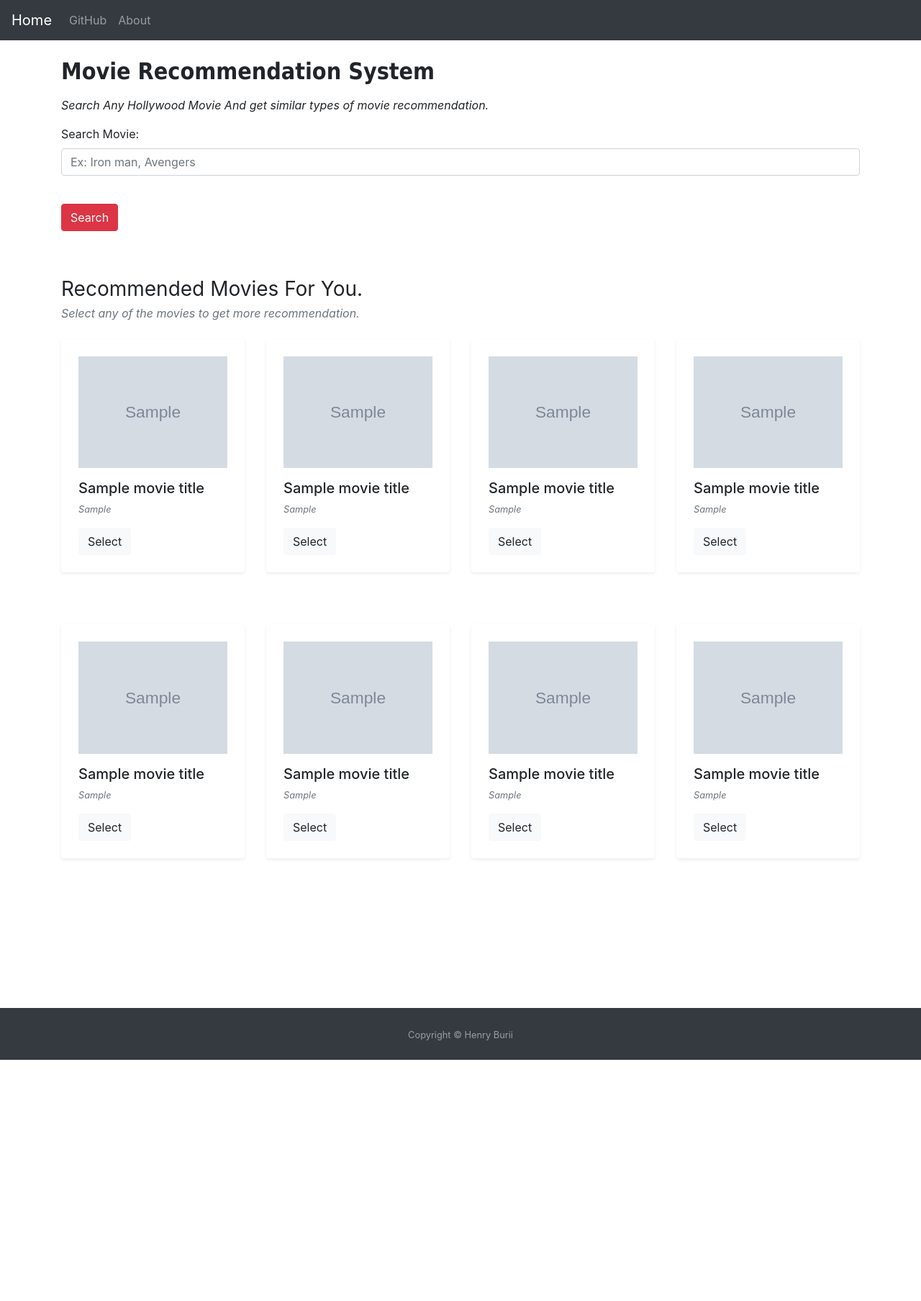
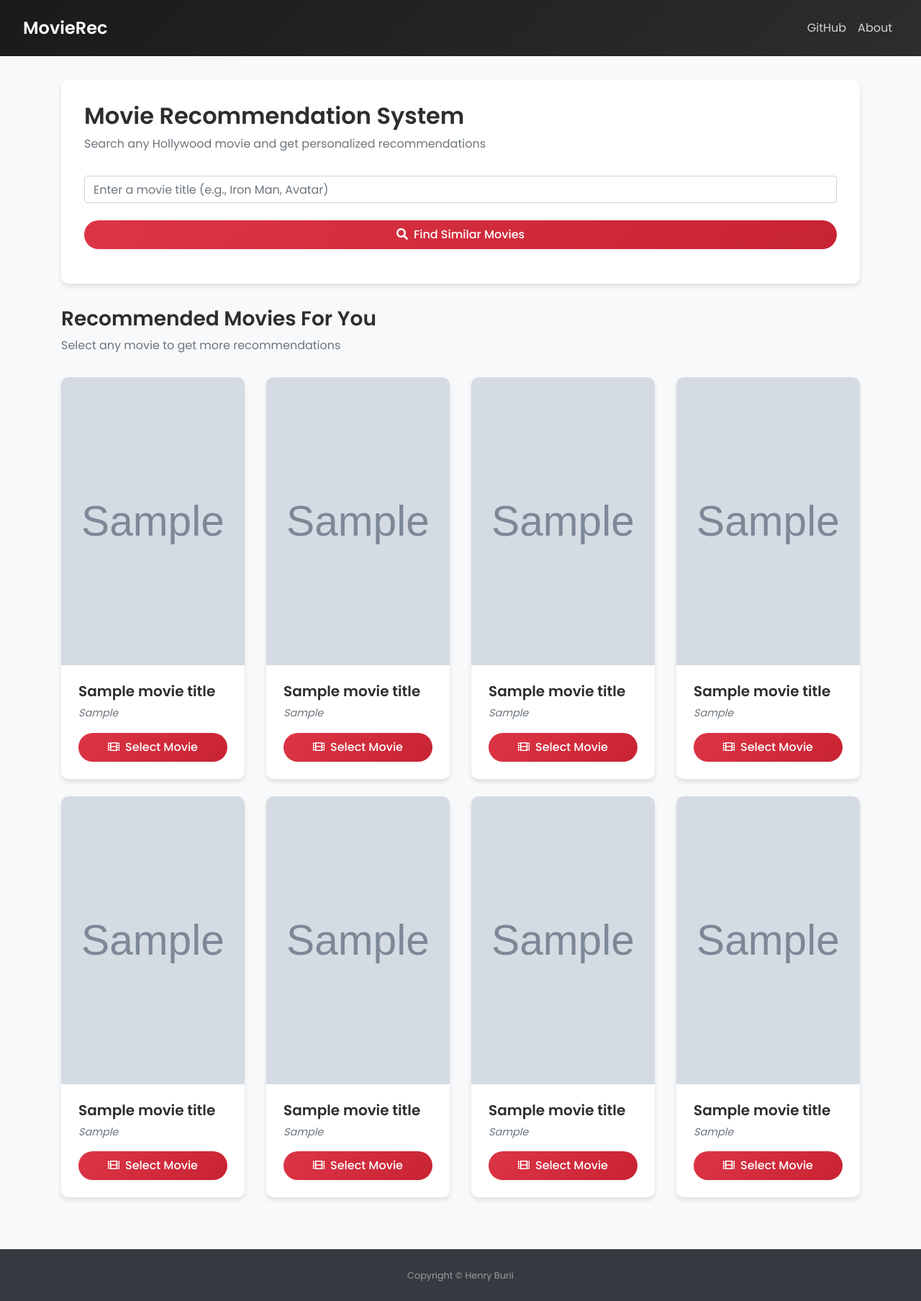
Before and after one commit to buriihenry/Movie-Recommender-system, a Flask app: template templates/recommended.html in a window 1280 px wide. Shown: the whole page at 72% size. Before the commit the page ends 1472 px from the top, so only its background shows below. Run offline with Flask 2, Linux system fonts and the light colour scheme; the template is opened without the code that fills it: most values are stand-ins (such as "Sample title", 1, 10 or a date in 2020); grey boxes marked "Sample" are stand-in pictures; some libraries are stand-ins or nearby versions.

Commit message:
Enhance movie recommendation system with improved error handling, logging, and UI updates

```diff
--- a/app.py
+++ b/app.py
@@ -1,5 +1,5 @@
-# Importing the necessary libraries and modules
-from flask import Flask, request, render_template
+# Importing modules
+from flask import Flask, request, render_template, jsonify
 from flask_cors import cross_origin
 import pandas as pd
 from sklearn.feature_extraction.text import CountVectorizer
@@ -7,114 +7,173 @@ from sklearn.metrics.pairwise import cosine_similarity
 from difflib import get_close_matches
 from tmdbv3api import TMDb, Movie
 import requests
+import logging
+import os
+from functools import lru_cache
+from typing import Dict, List, Optional
+import time
+
+# Configure logging
+logging.basicConfig(
+    level=logging.INFO,
+    format='%(asctime)s - %(name)s - %(levelname)s - %(message)s'
+)
+logger = logging.getLogger(__name__)
+
+# Configuration
+class Config:
+    TMDB_API_KEY = 'e955d66146c91573e52a09a5566459d4'
+    CACHE_SIZE = 128
+    SIMILARITY_CACHE_FILE = 'Data/similarity_matrix.npy'
+    MAX_RETRIES = 3
+    RETRY_DELAY = 1  # seconds
 
 # Initialising flask app
 app = Flask(__name__)
+app.config.from_object(Config)
 
-# load the data
-df = pd.read_csv('Data/preprocessed_data.csv')
-# load cache data
-df_cache = pd.read_csv('Data/cache_data.csv')
-# storing movie title into list
-movie_list = list(df['movie_title'])
+# Initialize TMDB API
+tmdb = TMDb()
+tmdb.api_key = Config.TMDB_API_KEY
 
-# creating TMDB Api Object
-tmdb = TMDb()
-tmdb.api_key = 'e955d66146c91573e52a09a5566459d4'
+def load_data() -> tuple:
+    """Load and prepare the movie data."""
+    try:
+        df = pd.read_csv('Data/preprocessed_data.csv')
+        df_cache = pd.read_csv('Data/cache_data.csv')
+        movie_list = list(df['movie_title'])
+        return df, df_cache, movie_list
+    except Exception as e:
+        logger.error(f"Error loading data: {str(e)}")
+        raise
 
+# Load data
+try:
+    df, df_cache, movie_list = load_data()
+except Exception as e:
+    logger.error(f"Failed to load data: {str(e)}")
+    raise
 
-# This Function take movie name list and return their Poster link, Tag Line and Title into dictionary
-def get_poster_link(title_list):
+@lru_cache(maxsize=Config.CACHE_SIZE)
+def compute_similarity_matrix() -> tuple:
+    """Compute and cache the similarity matrix."""
+    try:
+        cv = CountVectorizer()
+        count_matrix = cv.fit_transform(df['comb'])
+        cosine_sim = cosine_similarity(count_matrix)
+        return cosine_sim, cv
+    except Exception as e:
+        logger.error(f"Error computing similarity matrix: {str(e)}")
+        raise
+
+def validate_movie_title(title: str) -> Optional[str]:
+    """Validate and correct movie title."""
+    if not title or not isinstance(title, str):
+        return None
+
+    title = title.lower().strip()
+    matches = get_close_matches(title, movie_list, n=3, cutoff=0.6)
+    return matches[0] if matches else None
+
+def get_poster_link(title_list: List[str]) -> Dict[str, List[str]]:
     """
-    This Function take movie name list and return their Poster link, Tag line and Title into dictionary.
+    Fetch movie metadata from TMDB API with caching and error handling.
+
+    Args:
+        title_list: List of movie titles to fetch metadata for
+
+    Returns:
+        Dictionary containing movie titles, poster links, and taglines
     """
-    # TMDB Movie Api Object
     tmdb_movie = Movie()
-
-    # Storing data in to dictionary
     dic_data = {"Movie_Title": [], "Poster_Links": [], "Tag_Line": []}
 
     for title in title_list:
-
-        # checking given movie is present in our cache database or not.
-        r_df = df_cache[df_cache['Title'] == title]
         try:
-            # if given movie is found in our cache database then run this part
+            # Check cache first
+            r_df = df_cache[df_cache['Title'] == title]
             if len(r_df) >= 1:
                 dic_data["Movie_Title"].append(r_df['Movie_Title'].values[0])
                 dic_data["Poster_Links"].append(r_df['Poster_Links'].values[0])
                 dic_data["Tag_Line"].append(r_df['Tag_Line'].values[0])
+                continue
 
-            # otherwise retrieve the data from tmdbi api
-            else:
-                result = tmdb_movie.search(title)
-                movie_id = result[0].id
-                response = requests.get('https://api.themoviedb.org/3/movie/{}?api_key={}'.format(movie_id, tmdb.api_key))
-                data_json = response.json()
+            # Fetch from TMDB API with retries
+            for attempt in range(Config.MAX_RETRIES):
+                try:
+                    result = tmdb_movie.search(title)
+                    if not result:
+                        logger.warning(f"No results found for movie: {title}")
+                        break
 
-                # Fetching movie title and poster link
-                movie_title = data_json['title']
-                movie_poster_link = "https://image.tmdb.org/t/p/original" + data_json['poster_path']
-                movie_tag_line = data_json['tagline']
+                    movie_id = result[0].id
+                    response = requests.get(
+                        f'https://api.themoviedb.org/3/movie/{movie_id}?api_key={Config.TMDB_API_KEY}',
+                        timeout=5
+                    )
+                    response.raise_for_status()
+                    data_json = response.json()
 
-                # Appending movie title and poster link into dictionary
-                dic_data['Movie_Title'].append(movie_title)
-                dic_data['Poster_Links'].append(movie_poster_link)
-                dic_data['Tag_Line'].append(movie_tag_line)
-        except:
-            pass
+                    dic_data['Movie_Title'].append(data_json['title'])
+                    dic_data['Poster_Links'].append(
+                        f"https://image.tmdb.org/t/p/original{data_json['poster_path']}"
+                    )
+                    dic_data['Tag_Line'].append(data_json.get('tagline', ''))
+                    break
+                except requests.exceptions.RequestException as e:
+                    if attempt == Config.MAX_RETRIES - 1:
+                        logger.error(f"Failed to fetch data for {title}: {str(e)}")
+                    time.sleep(Config.RETRY_DELAY)
+
+        except Exception as e:
+            logger.error(f"Error processing movie {title}: {str(e)}")
+            continue
 
     return dic_data
 
-
-@app.route('/', methods=['GET'])  # route to display the Home Page
+@app.route('/', methods=['GET'])
 @cross_origin()
 def home():
+    """Render the home page."""
     return render_template('index.html')
 
+@app.route('/', methods=['POST'])
+@cross_origin()
+def recommendation():
+    """Handle movie recommendations."""
+    if request.method != 'POST':
+        return jsonify({"error": "Method not allowed"}), 405
 
-@app.route('/', methods=['POST', 'GET'])  # route to show the recommendation in web UI
-@cross_origin()
-# This function take movie name from user, and return 10 similar type of movies.
-def recommendation():
-    if request.method == 'POST':
-        try:
-            # reading the inputs given by the user
-            title = request.form['search']
-            title = title.lower()
-            # create count matrix from this new combined column
-            cv = CountVectorizer()
-            count_matrix = cv.fit_transform(df['comb'])
+    try:
+        # Get and validate input
+        title = request.form.get('search', '').strip()
+        if not title:
+            return render_template('error.html', error="Please enter a movie title")
 
-            # now compute the cosine similarity
-            cosine_sim = cosine_similarity(count_matrix)
+        # Validate and correct movie title
+        correct_title = validate_movie_title(title)
+        if not correct_title:
+            return render_template('error.html', error="Movie not found")
 
-            # correcting user input spell (close match from our movie list)
-            correct_title = get_close_matches(title, movie_list, n=3, cutoff=0.6)[0]
+        # Get similarity matrix
+        cosine_sim, _ = compute_similarity_matrix()
 
-            # get the index value of given movie title
-            idx = df['movie_title'][df['movie_title'] == correct_title].index[0]
+        # Get movie index and similarity scores
+        idx = df['movie_title'][df['movie_title'] == correct_title].index[0]
+        sim_scores = list(enumerate(cosine_sim[idx]))
 
-            # get the pairwise similarity scores of all movies with that movie
-            sim_score = list(enumerate(cosine_sim[idx]))
+        # Sort and get top 15 similar movies
+        sim_scores = sorted(sim_scores, key=lambda x: x[1], reverse=True)[0:15]
+        suggested_movies = [df['movie_title'][i[0]] for i in sim_scores]
 
-            # sort the movie based on similarity scores
-            sim_score = sorted(sim_score, key=lambda x: x[1], reverse=True)[0:15]
+        # Get movie metadata
+        poster_data = get_poster_link(suggested_movies)
+        return render_template('recommended.html', output=poster_data)
 
-            # suggested movies are storing into a list
-            suggested_movie_list = []
-            for i in sim_score:
-                movie_index = i[0]
-                suggested_movie_list.append(df['movie_title'][movie_index])
-
-            # calling get_poster_link function to fetch their title and poster link.
-            poster_title_link = get_poster_link(suggested_movie_list)
-            return render_template('recommended.html', output=poster_title_link)
-
-        except:
-            return render_template("error.html")
-
+    except Exception as e:
+        logger.error(f"Error in recommendation: {str(e)}")
+        return render_template('error.html', error="An error occurred while processing your request")
 
 if __name__ == '__main__':
-    print("App is running")
+    logger.info("Starting Movie Recommendation App")
     app.run(debug=True)
--- a/templates/recommended.html
+++ b/templates/recommended.html
@@ -1,171 +1,159 @@
 <!DOCTYPE html>
 <html>
 <head>
-  <title>Movie Recommendation</title>
+    <title>Movie Recommendations</title>
     <meta charset="utf-8">
-  <meta name="viewport" content="width=10, initial-scale=1">
+    <meta name="viewport" content="width=device-width, initial-scale=1">
     <link rel="stylesheet" href="https://maxcdn.bootstrapcdn.com/bootstrap/4.5.2/css/bootstrap.min.css">
+    <link href="https://fonts.googleapis.com/css2?family=Poppins:wght@300;400;500;600;700&display=swap" rel="stylesheet">
+    <link rel="stylesheet" href="https://cdnjs.cloudflare.com/ajax/libs/font-awesome/5.15.4/css/all.min.css">
     <script src="https://ajax.googleapis.com/ajax/libs/jquery/3.5.1/jquery.min.js"></script>
     <script src="https://cdnjs.cloudflare.com/ajax/libs/popper.js/1.16.0/umd/popper.min.js"></script>
     <script src="https://maxcdn.bootstrapcdn.com/bootstrap/4.5.2/js/bootstrap.min.js"></script>
+    <style>
+        body {
+            font-family: 'Poppins', sans-serif;
+            background-color: #f8f9fa;
+        }
+        .navbar {
+            background: linear-gradient(135deg, #1a1a1a 0%, #2d2d2d 100%) !important;
+            padding: 1rem 2rem;
+        }
+        .navbar-brand {
+            font-weight: 600;
+            font-size: 1.5rem;
+        }
+        .search-container {
+            background: white;
+            padding: 2rem;
+            border-radius: 10px;
+            box-shadow: 0 4px 6px rgba(0, 0, 0, 0.1);
+            margin: 2rem 0;
+        }
+        .movie-card {
+            background: white;
+            border-radius: 10px;
+            overflow: hidden;
+            box-shadow: 0 4px 6px rgba(0, 0, 0, 0.1);
+            transition: all 0.3s ease;
+            height: 100%;
+        }
+        .movie-card:hover {
+            transform: translateY(-5px);
+            box-shadow: 0 8px 15px rgba(0, 0, 0, 0.2);
+        }
+        .movie-poster {
+            width: 100%;
+            height: 400px;
+            object-fit: cover;
+        }
+        .movie-info {
+            padding: 1.5rem;
+        }
+        .movie-title {
+            font-weight: 600;
+            color: #2d2d2d;
+            margin-bottom: 0.5rem;
+        }
+        .movie-tagline {
+            color: #6c757d;
+            font-style: italic;
+            font-size: 0.9rem;
+            margin-bottom: 1rem;
+        }
+        .btn-select {
+            background: linear-gradient(135deg, #dc3545 0%, #c82333 100%);
+            border: none;
+            border-radius: 25px;
+            padding: 0.5rem 1.5rem;
+            color: white;
+            font-weight: 500;
+            transition: all 0.3s ease;
+            width: 100%;
+        }
+        .btn-select:hover {
+            transform: translateY(-2px);
+            box-shadow: 0 4px 8px rgba(220, 53, 69, 0.3);
+            color: white;
+        }
+        .section-title {
+            font-weight: 600;
+            color: #2d2d2d;
+            margin-bottom: 0.5rem;
+        }
+        .section-subtitle {
+            color: #6c757d;
+            margin-bottom: 2rem;
+        }
+        .nav-link {
+            color: rgba(255, 255, 255, 0.8) !important;
+            transition: all 0.3s ease;
+        }
+        .nav-link:hover {
+            color: white !important;
+            transform: translateY(-1px);
+        }
+    </style>
 </head>
-
 <body>
-
-
-<nav class="navbar navbar-expand-lg navbar navbar-dark bg-dark">
-    <a href="/" class="navbar-brand">Home</a>
+    <nav class="navbar navbar-expand-lg navbar-dark">
+        <a href="/" class="navbar-brand">MovieRec</a>
         <button type="button" class="navbar-toggler" data-toggle="collapse" data-target="#navbarCollapse1">
             <span class="navbar-toggler-icon"></span>
         </button>
 
         <div class="collapse navbar-collapse" id="navbarCollapse1">
-        <!-- Links -->
-        <div class="navbar-nav">
+            <div class="navbar-nav ml-auto">
                 <a href="https://github.com/buriihenry" class="nav-item nav-link">GitHub</a>
                 <a href="https://www.linkedin.com/in/henry-burii" class="nav-item nav-link">About</a>
             </div>
         </div>
     </nav>
 
+    <div class="container">
+        <div class="search-container">
+            <h2 class="section-title">Movie Recommendation System</h2>
+            <p class="section-subtitle">Search any Hollywood movie and get personalized recommendations</p>
 
-<!------------------------Search Bar---------------->
-<br>
-<div class="container">
-    <h2 class="font-weight-bold mb-1"><p style="font-family:Tahoma">Movie Recommendation System</h2>
-    <p style="font-style: italic;">Search Any Hollywood Movie And get similar types of movie recommendation.</p>
-<!-- User Input Search Bar -->
             <form action="/" method="POST">
                 <div class="form-group">
-                <label for="Age">Search Movie:</label>
-                <input type="string" step="1" class="form-control" placeholder="Ex: Iron man, Avengers" id="Age" name="search" required><br>
-            <div class="button-group" style="margin-top:15px;">
-                <button type="submit" name="submit" class="btn btn-danger">Search</button>
+                    <input type="text" class="form-control" placeholder="Enter a movie title (e.g., Iron Man, Avatar)" id="search" name="search" required>
+                    <div class="text-center mt-4">
+                        <button type="submit" class="btn btn-select">
+                            <i class="fas fa-search mr-2"></i>Find Similar Movies
+                        </button>
                     </div>
                 </div>
             </form>
         </div>
 
-
-<!------------------------ Recommended card box---------------->
-<div class="container py-5">
+        <h3 class="section-title">Recommended Movies For You</h3>
+        <p class="section-subtitle">Select any movie to get more recommendations</p>
 
         <form action="/" method="POST">
-    <!-- First Row --->
-    <h3 class="font-weight-normal mb-1">Recommended Movies For You.</h3>
-    <p class="font-italic text-muted mb-4">Select any of the movies to get more recommendation.</p>
-
-    <div class="row pb-5 mb-4">
-        <div class="col-lg-3 col-md-6 mb-4 mb-lg-0">
-            <!-- Card-->
-            <div class="card rounded shadow-sm border-0">
-                <div class="card-body p-4"><img src="{{output['Poster_Links'][0]}}" alt="" class="img-fluid d-block mx-auto mb-3">
-                    <h5>{{output['Movie_Title'][0]}}</h5>
-                    <p class="small text-muted font-italic">{{output['Tag_Line'][0]}}</p>
-                    <button type="submit" class="btn btn-light" name="search" value="{{output['Movie_Title'][0]}}">Select</a></button>
+            <div class="row">
+                {% for i in range(8) %}
+                <div class="col-lg-3 col-md-6 mb-4">
+                    <div class="movie-card">
+                        <img src="{{output['Poster_Links'][i]}}" alt="{{output['Movie_Title'][i]}}" class="movie-poster">
+                        <div class="movie-info">
+                            <h5 class="movie-title">{{output['Movie_Title'][i]}}</h5>
+                            <p class="movie-tagline">{{output['Tag_Line'][i]}}</p>
+                            <button type="submit" class="btn btn-select" name="search" value="{{output['Movie_Title'][i]}}">
+                                <i class="fas fa-film mr-2"></i>Select Movie
+                            </button>
                         </div>
                     </div>
                 </div>
-
-        <div class="col-lg-3 col-md-6 mb-4 mb-lg-0">
-            <!-- Card-->
-            <div class="card rounded shadow-sm border-0">
-                <div class="card-body p-4"><img src="{{output['Poster_Links'][1]}}" alt="" class="img-fluid d-block mx-auto mb-3">
-                    <h5>{{output['Movie_Title'][1]}}</h5>
-                    <p class="small text-muted font-italic">{{output['Tag_Line'][1]}}</p>
-                    <button type="submit" class="btn btn-light" name="search" value="{{output['Movie_Title'][1]}}">Select</a></button>
-                </div>
-            </div>
-        </div>
-
-        <div class="col-lg-3 col-md-6 mb-4 mb-lg-0">
-            <!-- Card-->
-            <div class="card rounded shadow-sm border-0">
-                <div class="card-body p-4"><img src="{{output['Poster_Links'][2]}}" alt="" class="img-fluid d-block mx-auto mb-3">
-                    <h5>{{output['Movie_Title'][2]}}</h5>
-                    <p class="small text-muted font-italic">{{output['Tag_Line'][2]}}</p>
-                    <button type="submit" class="btn btn-light" name="search" value="{{output['Movie_Title'][2]}}">Select</a></button>
-                </div>
-            </div>
-        </div>
-
-        <div class="col-lg-3 col-md-6 mb-4 mb-lg-0">
-            <!-- Card-->
-            <div class="card rounded shadow-sm border-0">
-                <div class="card-body p-4"><img src="{{output['Poster_Links'][3]}}" alt="" class="img-fluid d-block mx-auto mb-3">
-                    <h5> {{output['Movie_Title'][3]}}</h5>
-                    <p class="small text-muted font-italic">{{output['Tag_Line'][3]}}</p>
-                    <button type="submit" class="btn btn-light" name="search" value="{{output['Movie_Title'][3]}}">Select</a></button>
-                </div>
-            </div>
-        </div>
-    </div>
-
-        <div class="row pb-5 mb-4">
-        <div class="col-lg-3 col-md-6 mb-4 mb-lg-0">
-            <!-- Card-->
-            <div class="card rounded shadow-sm border-0">
-                <div class="card-body p-4"><img src="{{output['Poster_Links'][4]}}" alt="" class="img-fluid d-block mx-auto mb-3">
-                    <h5>{{output['Movie_Title'][4]}}</h5>
-                    <p class="small text-muted font-italic">{{output['Tag_Line'][4]}}</p>
-                    <button type="submit" class="btn btn-light" name="search" value="{{output['Movie_Title'][4]}}">Select</a></button>
-                </div>
-            </div>
-        </div>
-
-        <div class="col-lg-3 col-md-6 mb-4 mb-lg-0">
-            <!-- Card-->
-            <div class="card rounded shadow-sm border-0">
-                <div class="card-body p-4"><img src="{{output['Poster_Links'][5]}}" alt="" class="img-fluid d-block mx-auto mb-3">
-                    <h5>{{output['Movie_Title'][5]}}</h5>
-                    <p class="small text-muted font-italic">{{output['Tag_Line'][5]}}</p>
-                    <button type="submit" class="btn btn-light" name="search" value="{{output['Movie_Title'][5]}}">Select</a></button>
-                </div>
-            </div>
-        </div>
-
-        <div class="col-lg-3 col-md-6 mb-4 mb-lg-0">
-            <!-- Card-->
-            <div class="card rounded shadow-sm border-0">
-                <div class="card-body p-4"><img src="{{output['Poster_Links'][6]}}" alt="" class="img-fluid d-block mx-auto mb-3">
-                    <h5>{{output['Movie_Title'][6]}}</h5>
-                    <p class="small text-muted font-italic">{{output['Tag_Line'][6]}}</p>
-                    <button type="submit" class="btn btn-light" name="search" value="{{output['Movie_Title'][6]}}">Select</a></button>
-                </div>
-            </div>
-        </div>
-
-        <div class="col-lg-3 col-md-6 mb-4 mb-lg-0">
-            <!-- Card-->
-            <div class="card rounded shadow-sm border-0">
-                <div class="card-body p-4"><img src="{{output['Poster_Links'][7]}}" alt="" class="img-fluid d-block mx-auto mb-3">
-                    <h5> {{output['Movie_Title'][7]}}</h5>
-                    <p class="small text-muted font-italic">{{output['Tag_Line'][7]}}</p>
-                    <button type="submit" class="btn btn-light" name="search" value="{{output['Movie_Title'][7]}}">Select</a></button>
-                </div>
-            </div>
-        </div>
+                {% endfor %}
             </div>
         </form>
     </div>
 
-
-
-<!----------------- Footer --------------------->
-<div id="page-content">
-<div class="container text-center">
-  <div class="row justify-content-center">
-    <div class="col-md-7">
-      <h1 class="font-weight-light mt-4 text-white">Sticky Footer using Flexbox</h1>
-      <p class="lead text-white-50"></p>
-    </div>
-  </div>
-</div>
-</div>
-<footer id="sticky-footer" class="py-4 bg-dark text-white-50">
+    <footer class="bg-dark text-white-50 py-4 mt-5">
         <div class="container text-center">
             <small>Copyright &copy; Henry Burii</small>
         </div>
     </footer>
-
 </body>
+</html>
```
Also changed, not shown: requirements.txt (+24 -26 lines), templates/index.html (+104 -25 lines), 1 other file. Lines whose indentation alone changed are shown as unchanged.
